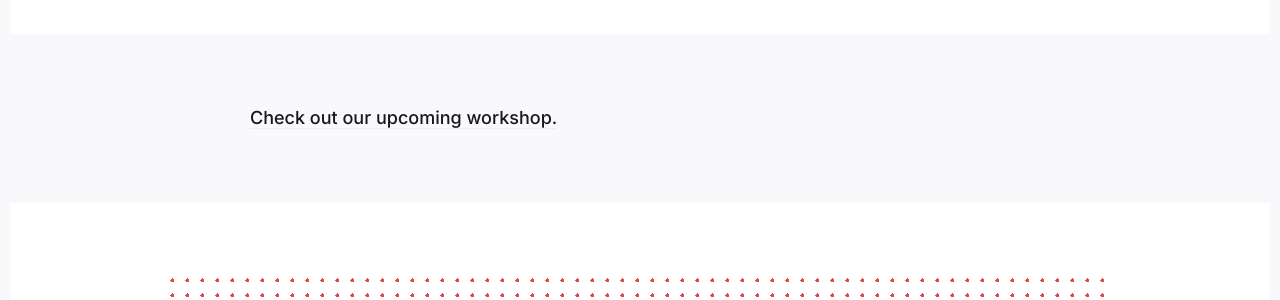
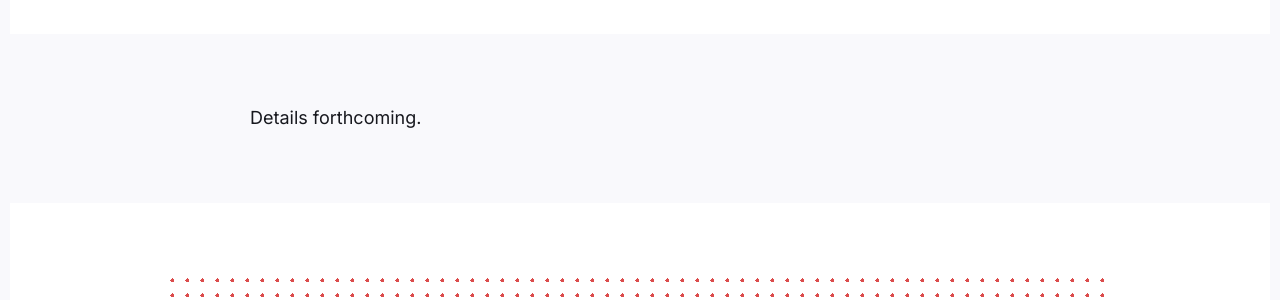
Before and after one commit to small0live/small0live.github.io, a Jekyll site: the page built from _posts/2024-09-30-Next-Gen.md, in a window 1280 px wide. Shown: the part 891-1191 px from the top of the page. Built offline with Jekyll 4.4.1, drawn with Linux system fonts in a browser that asks for light colours.

Commit message:
Update 2024-09-30-Next-Gen.md

```diff
--- a/_posts/2024-09-30-Next-Gen.md
+++ b/_posts/2024-09-30-Next-Gen.md
@@ -9,4 +9,4 @@ tags: []
 
 
 
-[Check out our upcoming workshop.](https://bit.ly/next-gen-ecosystems)
+Details forthcoming.
```
